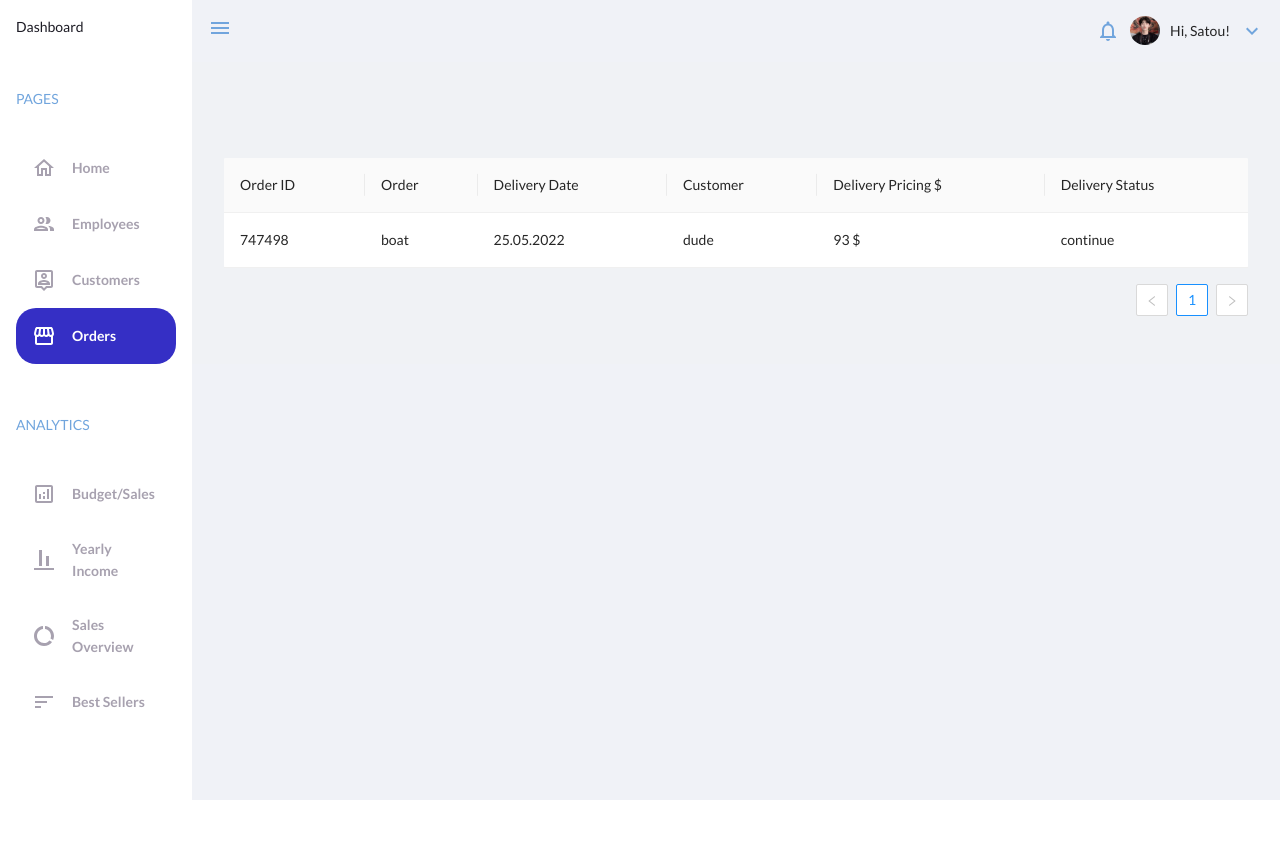
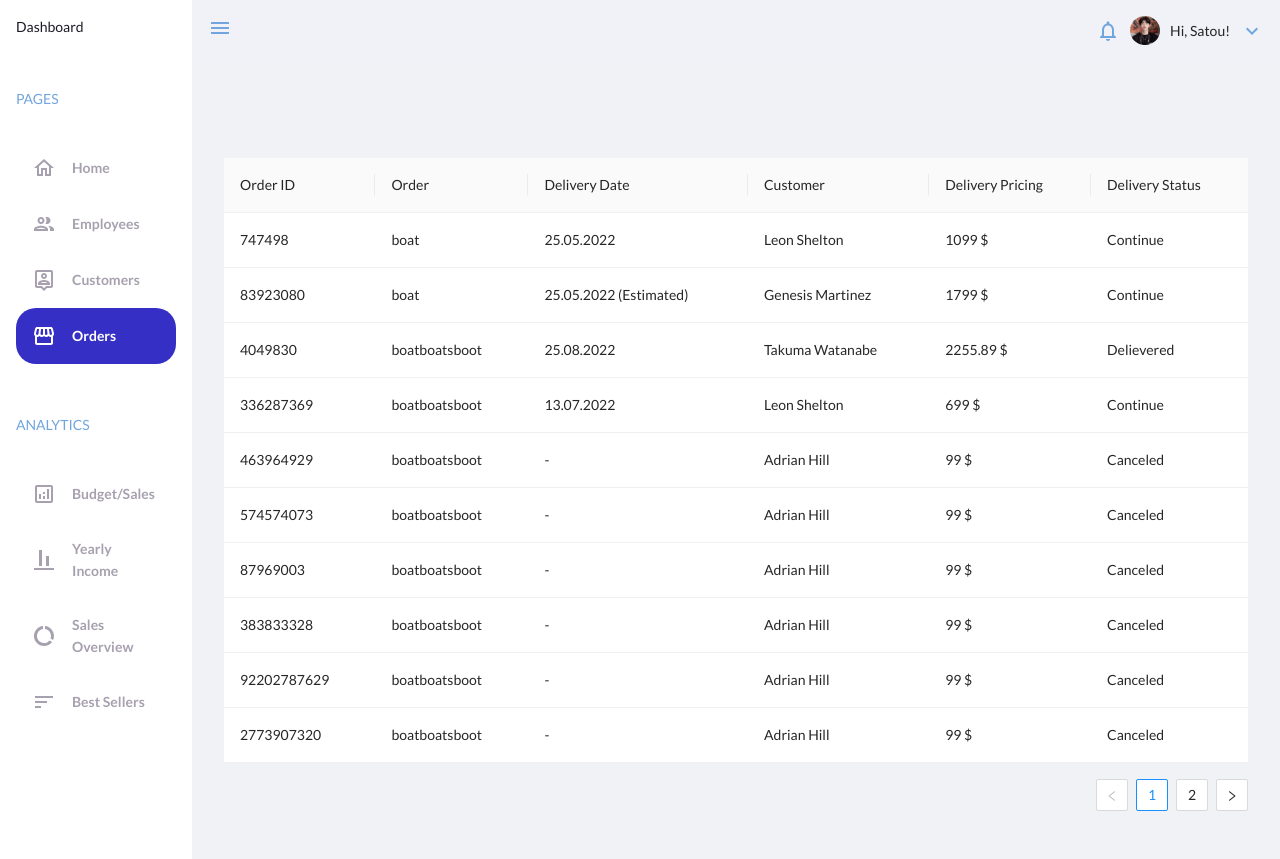
Before and after one commit to artemromaniv/project_admin_dashboard, a React (Vite) app: page /orders in a window 1280 px wide. Before the commit the page ends 800 px from the top, so only its background shows below. Built offline with nearby package versions, Linux system fonts and the light colour scheme.

Commit message:
fixes to css nad updates to orders table

```diff
--- a/src/App.css
+++ b/src/App.css
@@ -34,6 +34,7 @@
   width: 100%;
   min-height: 100vh;
   display: flex;
+  overflow: hidden;
 }
 
 
@@ -130,6 +131,7 @@
 
 .main {
   flex: 0.85;
+  width: 100%;
   background-color: var(--ghost-white);
 }
 
--- a/src/components/data/ordersData.ts
+++ b/src/components/data/ordersData.ts
@@ -1,7 +1,7 @@
 import type {ColumnsType} from 'antd/es/table'
 import dayjs from 'dayjs'
 interface DataType {
-    key:number,
+    key:string
     orderID:number,
     customer:string,
     order:string[],
@@ -13,14 +13,168 @@ interface DataType {
 
 export const data: DataType[] = [
     {
-        key:747498,
+        key:'1',
         orderID:747498,
         order:['boat'],
         deliveryDate:dayjs('2022-05-25').format('DD.MM.YYYY'),
-        customer:'dude',
-        deliveryPricing:`${93} $`,
-        deliveryStatus:'continue'
-    }
+        customer:'Leon Shelton',
+        deliveryPricing:`${1099} $`,
+        deliveryStatus:'Continue'
+    },
+    {
+        key:'2',
+        orderID:83923080,
+        order:['boat'],
+        deliveryDate:`${dayjs('2022-05-25').format('DD.MM.YYYY')} (Estimated)`,
+        customer:'Genesis Martinez',
+        deliveryPricing:`${1799} $`,
+        deliveryStatus:'Continue'
+    },
+    {
+        key:'3',
+        orderID:4049830,
+        order:['boat', 'boats', 'boot'],
+        deliveryDate:dayjs('2022-08-25').format('DD.MM.YYYY'),
+        customer:'Takuma Watanabe',
+        deliveryPricing:`${2255.89} $`,
+        deliveryStatus:'Delievered'
+    },
+    {
+        key:'4',
+        orderID:336287369,
+        order:['boat', 'boats', 'boot'],
+        deliveryDate:dayjs('2022-07-13').format('DD.MM.YYYY'),
+        customer:'Leon Shelton',
+        deliveryPricing:`${699} $`,
+        deliveryStatus:'Continue'
+    },
+    {
+        key:'5',
+        orderID:463964929,
+        order:['boat', 'boats', 'boot'],
+        deliveryDate:'-',
+        customer:'Adrian Hill',
+        deliveryPricing:`${99} $`,
+        deliveryStatus:'Canceled'
+    },
+    {
+        key:'6',
+        orderID:574574073,
+        order:['boat', 'boats', 'boot'],
+        deliveryDate:'-',
+        customer:'Adrian Hill',
+        deliveryPricing:`${99} $`,
+        deliveryStatus:'Canceled'
+    },
+    {
+        key:'7',
+        orderID:87969003,
+        order:['boat', 'boats', 'boot'],
+        deliveryDate:'-',
+        customer:'Adrian Hill',
+        deliveryPricing:`${99} $`,
+        deliveryStatus:'Canceled'
+    },
+    {
+        key:'8',
+        orderID:383833328,
+        order:['boat', 'boats', 'boot'],
+        deliveryDate:'-',
+        customer:'Adrian Hill',
+        deliveryPricing:`${99} $`,
+        deliveryStatus:'Canceled'
+    },
+    {
+        key:'9',
+        orderID:92202787629,
+        order:['boat', 'boats', 'boot'],
+        deliveryDate:'-',
+        customer:'Adrian Hill',
+        deliveryPricing:`${99} $`,
+        deliveryStatus:'Canceled'
+    },
+    {
+        key:'10',
+        orderID:2773907320,
+        order:['boat', 'boats', 'boot'],
+        deliveryDate:'-',
+        customer:'Adrian Hill',
+        deliveryPricing:`${99} $`,
+        deliveryStatus:'Canceled'
+    },
+    {
+        key:'11',
+        orderID:380923720372,
+        order:['boat'],
+        deliveryDate:dayjs('2022-05-25').format('DD.MM.YYYY'),
+        customer:'Leon Shelton',
+        deliveryPricing:`${1099} $`,
+        deliveryStatus:'Continue'
+    },
+    {
+        key:'12',
+        orderID:3837023720397,
+        order:['boat'],
+        deliveryDate:`${dayjs('2022-05-25').format('DD.MM.YYYY')} (Estimated)`,
+        customer:'Genesis Martinez',
+        deliveryPricing:`${1799} $`,
+        deliveryStatus:'Continue'
+    },
+    {
+        key:'13',
+        orderID:4049830,
+        order:['boat', 'boats', 'boot'],
+        deliveryDate:dayjs('2022-08-25').format('DD.MM.YYYY'),
+        customer:'Takuma Watanabe',
+        deliveryPricing:`${2255.89} $`,
+        deliveryStatus:'Delievered'
+    },
+    {
+        key:'14',
+        orderID:336287369,
+        order:['boat', 'boats', 'boot'],
+        deliveryDate:dayjs('2022-07-13').format('DD.MM.YYYY'),
+        customer:'Leon Shelton',
+        deliveryPricing:`${699} $`,
+        deliveryStatus:'Continue'
+    },
+    {
+        key:'15',
+        orderID:463964929,
+        order:['boat', 'boats', 'boot'],
+        deliveryDate:'-',
+        customer:'Adrian Hill',
+        deliveryPricing:`${99} $`,
+        deliveryStatus:'Canceled'
+    },
+    {
+        key:'16',
+        orderID:463964929,
+        order:['boat', 'boats', 'boot'],
+        deliveryDate:'-',
+        customer:'Adrian Hill',
+        deliveryPricing:`${99} $`,
+        deliveryStatus:'Canceled'
+    },
+    {
+        key:'17',
+        orderID:463964929,
+        order:['boat', 'boats', 'boot'],
+        deliveryDate:'-',
+        customer:'Adrian Hill',
+        deliveryPricing:`${99} $`,
+        deliveryStatus:'Canceled'
+    },
+    {
+        key:'18',
+        orderID:463964929,
+        order:['boat', 'boats', 'boot'],
+        deliveryDate:'-',
+        customer:'Adrian Hill',
+        deliveryPricing:`${99} $`,
+        deliveryStatus:'Canceled'
+    },
+
 ]
 
 export const columns:ColumnsType<DataType> = [
@@ -45,7 +199,7 @@ export const columns:ColumnsType<DataType> = [
         key:'customer'
     },
     {
-        title:'Delivery Pricing $',
+        title:'Delivery Pricing',
         dataIndex:'deliveryPricing',
         key:'deliveryPricing'
     },
```
